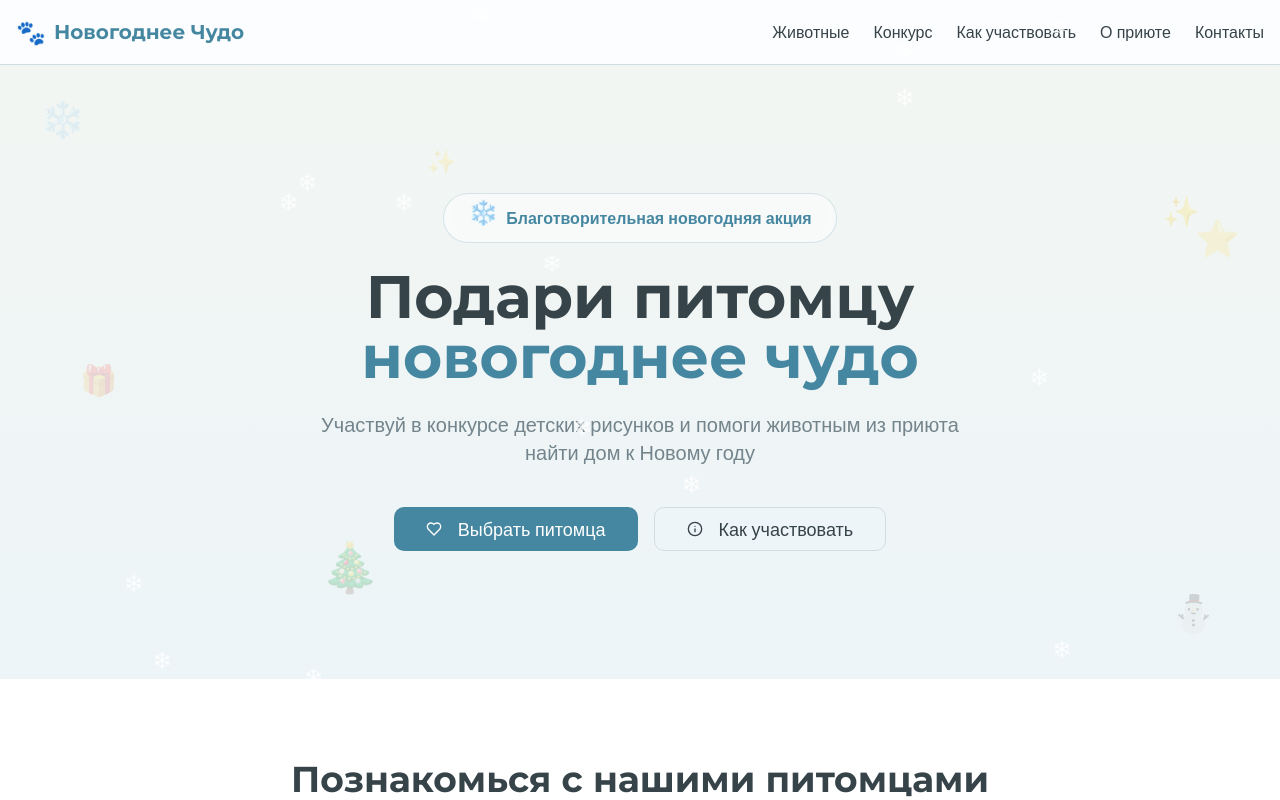
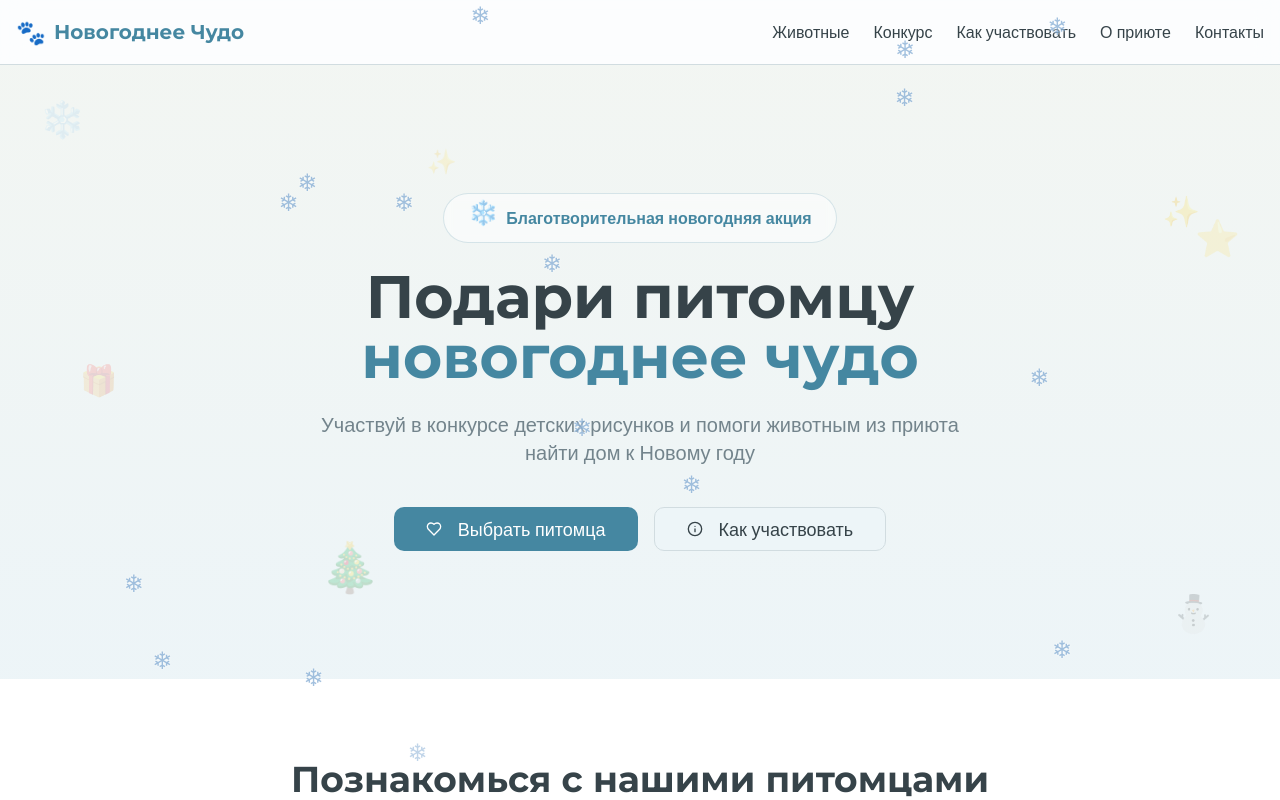
Before and after one commit to pr-poehali-dev/charity-pet-art-contest, a React (Vite) app: page / in a window 1280 px wide. Shown: the top 800 px of the page. Built offline with nearby package versions, Linux system fonts and the light colour scheme.

Commit message:
Исправить видимость снежинок на светлом фоне

```diff
--- a/src/index.css
+++ b/src/index.css
@@ -116,6 +116,7 @@
   z-index: 9999;
   pointer-events: none;
   animation: snowfall linear infinite;
-  color: rgba(255, 255, 255, 0.8);
+  color: rgba(100, 150, 200, 0.6);
   font-size: 1.5rem;
+  text-shadow: 0 0 3px rgba(255, 255, 255, 0.8);
 }
```
